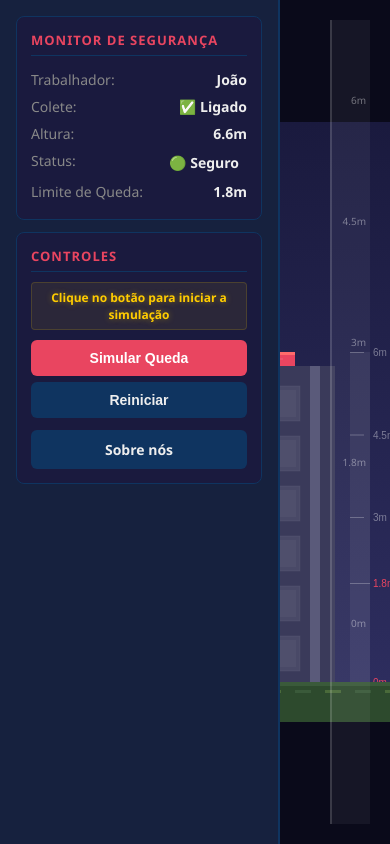
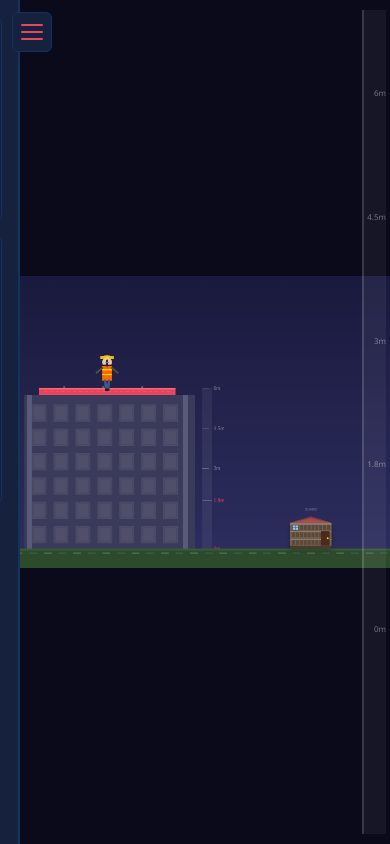
Before and after one commit to RodrigoNakayama2944/SaVest-Animacao, a plain HTML site: page index.html in a window 390 px wide. Drawn offline with Linux system fonts and the light colour scheme.

Commit message:
Add files via upload

```diff
--- a/index.html
+++ b/index.html
@@ -7,6 +7,9 @@
   <link rel="stylesheet" href="style.css">
 </head>
 <body>
+  <button id="hamburger" aria-label="Menu">
+    <span></span><span></span><span></span>
+  </button>
   <div id="app">
     <div id="sidebar">
       <div class="panel">
@@ -51,9 +54,9 @@
         <div class="height-mark" style="bottom: 45%;">1.8m</div>
         <div class="height-mark" style="bottom: 25%;">0m</div>
       </div>
-
     </div>
   </div>
+  <div id="sidebar-overlay"></div>
 
   <script src="script.js"></script>
 </body>
--- a/script.js
+++ b/script.js
@@ -1663,4 +1663,20 @@ canvas.addEventListener('click', () => {
   }
 });
 
+const hamburger = document.getElementById('hamburger');
+const sidebar = document.getElementById('sidebar');
+const overlay = document.getElementById('sidebar-overlay');
+
+hamburger.addEventListener('click', () => {
+  hamburger.classList.toggle('active');
+  sidebar.classList.toggle('open');
+  overlay.classList.toggle('active');
+});
+
+overlay.addEventListener('click', () => {
+  hamburger.classList.remove('active');
+  sidebar.classList.remove('open');
+  overlay.classList.remove('active');
+});
+
 loop();
--- a/style.css
+++ b/style.css
@@ -208,3 +208,159 @@ body {
   background: #e94560;
   border-radius: 2px;
 }
+
+/* Hamburger button - hidden on desktop */
+#hamburger {
+  display: none;
+  position: fixed;
+  top: 12px;
+  left: 12px;
+  z-index: 1001;
+  width: 40px;
+  height: 40px;
+  background: #16213e;
+  border: 1px solid #0f3460;
+  border-radius: 6px;
+  cursor: pointer;
+  padding: 8px;
+  flex-direction: column;
+  justify-content: center;
+  align-items: center;
+  gap: 5px;
+}
+
+#hamburger span {
+  display: block;
+  width: 22px;
+  height: 2px;
+  background: #e94560;
+  border-radius: 1px;
+  transition: transform 0.25s, opacity 0.25s;
+}
+
+#hamburger.active span:nth-child(1) {
+  transform: rotate(45deg) translate(5px, 5px);
+}
+
+#hamburger.active span:nth-child(2) {
+  opacity: 0;
+}
+
+#hamburger.active span:nth-child(3) {
+  transform: rotate(-45deg) translate(5px, -5px);
+}
+
+#sidebar-overlay {
+  display: none;
+  position: fixed;
+  inset: 0;
+  background: rgba(0, 0, 0, 0.5);
+  z-index: 999;
+}
+
+#sidebar-overlay.active {
+  display: block;
+}
+
+/* =============== RESPONSIVE =============== */
+
+@media (max-width: 768px) {
+  body {
+    overflow: auto;
+    height: auto;
+  }
+
+  #app {
+    flex-direction: column;
+    height: auto;
+    min-height: 100vh;
+  }
+
+  #hamburger {
+    display: flex;
+  }
+
+  #sidebar {
+    position: fixed;
+    top: 0;
+    left: -280px;
+    width: 280px;
+    height: 100vh;
+    z-index: 1000;
+    transition: left 0.3s ease;
+    border-right: none;
+    border-right: 2px solid #0f3460;
+  }
+
+  #sidebar.open {
+    left: 0;
+  }
+
+  #scene-container {
+    width: 100%;
+    padding: 0;
+    overflow: hidden;
+  }
+
+  #scene {
+    width: 100%;
+    height: auto;
+    display: block;
+  }
+
+  #height-indicator {
+    right: 8px;
+    top: 10px;
+    bottom: 10px;
+    width: 30px;
+  }
+
+  .height-mark {
+    font-size: 9px;
+    right: 2px;
+  }
+
+  .btn {
+    padding: 14px;
+    font-size: 16px;
+  }
+
+  #hint-text {
+    font-size: 13px;
+  }
+
+  .panel h2 {
+    font-size: 14px;
+  }
+
+  .status-row {
+    font-size: 15px;
+  }
+}
+
+@media (max-width: 480px) {
+  #sidebar {
+    width: 260px;
+    left: -260px;
+  }
+
+  .panel {
+    padding: 12px;
+  }
+
+  #height-indicator {
+    width: 24px;
+    right: 4px;
+  }
+
+  .height-mark {
+    font-size: 8px;
+    right: 0;
+  }
+}
+
+@media (min-width: 769px) {
+  #hamburger {
+    display: none;
+  }
+}
```
Also changed, not shown: about.html (+25 -0 lines).
